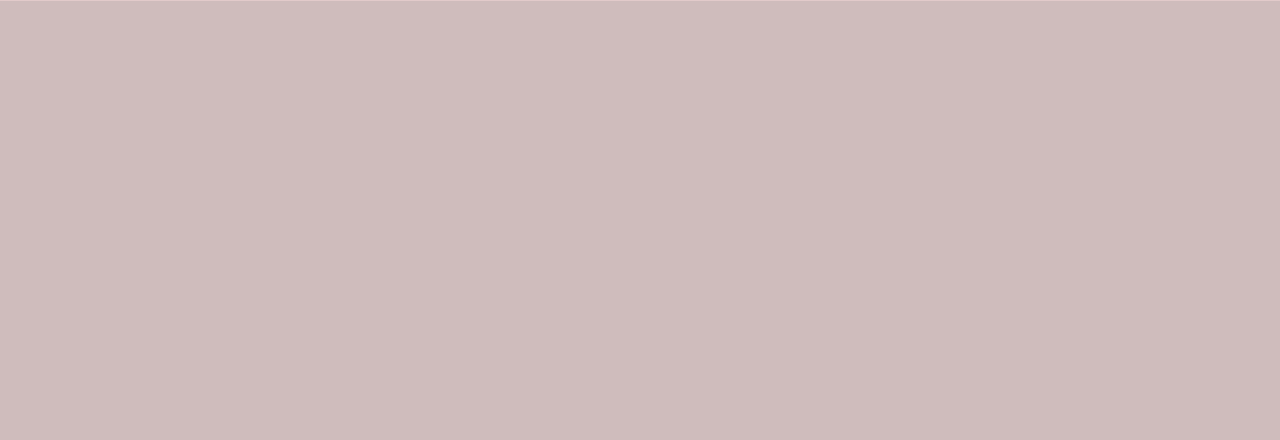
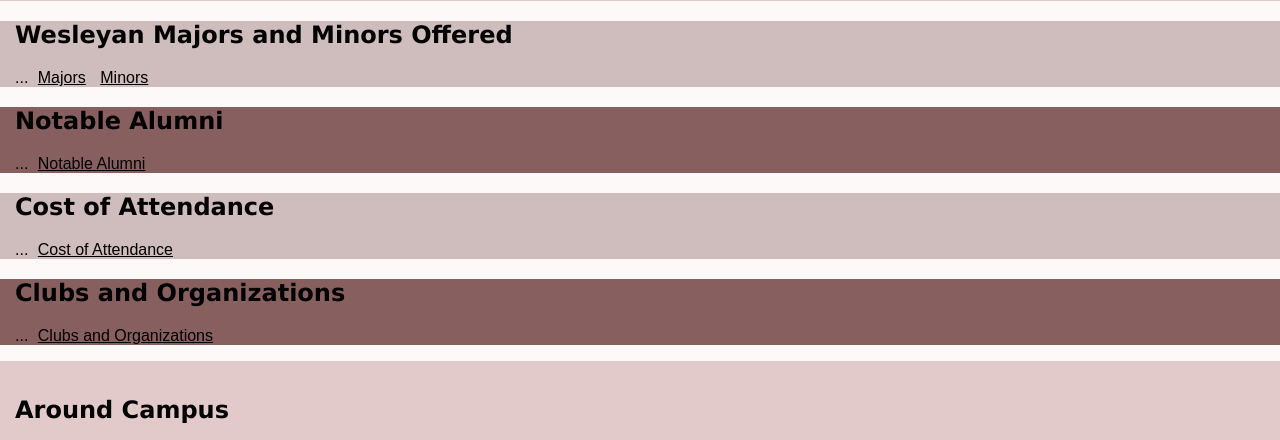
Before and after one commit to shikhargupta24/shikhargupta24.github.io, a PHP site: page / in a window 1280 px wide. Shown: the part 1289-1729 px from the top of the page. Before the commit the page ends 1290 px from the top, so only its background shows below. Run offline with PHP 8.4, Linux system fonts and the light colour scheme.

Commit message:
flexbox
added flexbox

```diff
--- a/index.html
+++ b/index.html
@@ -91,7 +91,44 @@
             <img src="https://lh4.googleusercontent.com/proxy/dez6imEyqvR2z1x3e_oA4WiriX1cFg02QYZA18kj-dVe-mgYIweopSpqSRWQ5BcGUpMUSWGG-Gt9QKyd_prZLPyuFTOvvTDwwsJPUW2KjxjEj2CIxA" width= "250px" height="200px" alt="Butterfields Dorms" >
         </p>
     </div>
+    <div class="flex-container">
+        <div class="box" id="MajorPage">
+            <h2>Wesleyan Majors and Minors Offered</h2>
+            <p>...
+                <a href="https://catalog.wesleyan.edu/majors/" target="Wesleyan Major Page">Majors</a>
+                <a href="https://catalog.wesleyan.edu/minors/" target="Wesleyan Minors Page">Minors</a>
+            </p>
+        </div>
 
+        <div class="box" id="NotableAlum">
+            <h2>Notable Alumni</h2>
+            <p>...
+                <a href="https://www.wesleyan.edu/admission/academics/featured-alumni.html" target="Wesleyan Alumni Page">Notable Alumni</a>
+            </p>
+        </div>
+
+        <div class="box" id="Affordable">
+            <h2>Cost of Attendance</h2>
+            <p>...
+                <a href="https://www.wesleyan.edu/admission/admittedstudents/financing/cost.html" target="Wesleyan Finance Page">Cost of Attendance</a>
+            </p>
+        </div>
+
+        <div class="box" id="Clubs">
+            <h2>Clubs and Organizations</h2>
+            <p>...
+                <a href="https://wesleyan.campuslabs.com/engage/organizations" target="Wesleyan Club Page">Clubs and Organizations</a>
+            </p>
+        </div>
+
+        <div class="box" id="Photos">
+            <h2>Around Campus</h2>
+            <p>
+                <img src="https://www.wesleyan.edu/academics/images/homepage/curriculum2.jpg" width="300px" height="200px" alt="Olin">
+                <img src="https://www.nydailynews.com/wp-content/uploads/2024/04/shutterstock_2445541435.jpg" width="300px" height="200px" alt="College Row">
+            </p>
+        </div>
+    </div>
 
 
 </section>
--- a/style.css
+++ b/style.css
@@ -58,5 +58,4 @@
 }
 
 #flex{
-  align-items: center;
 }
```
